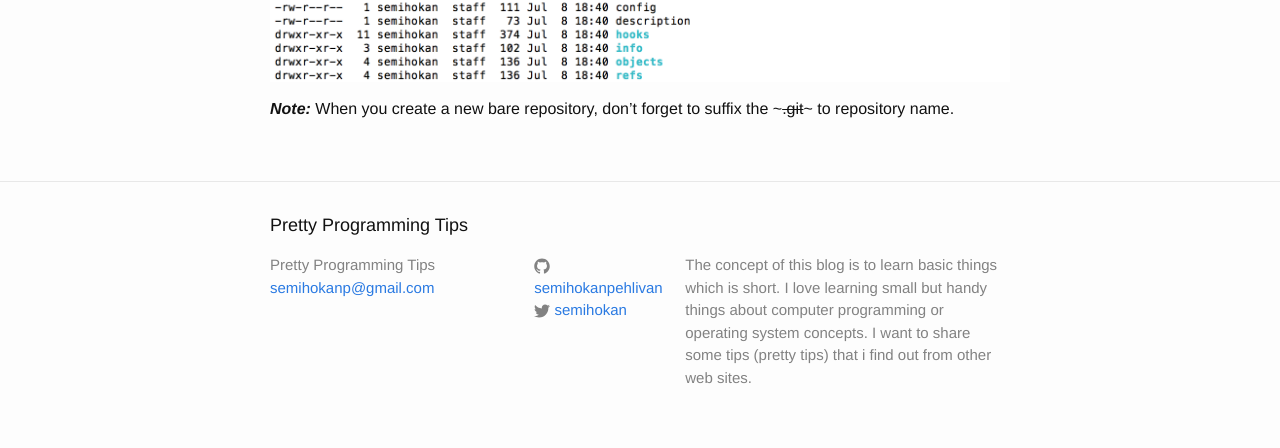
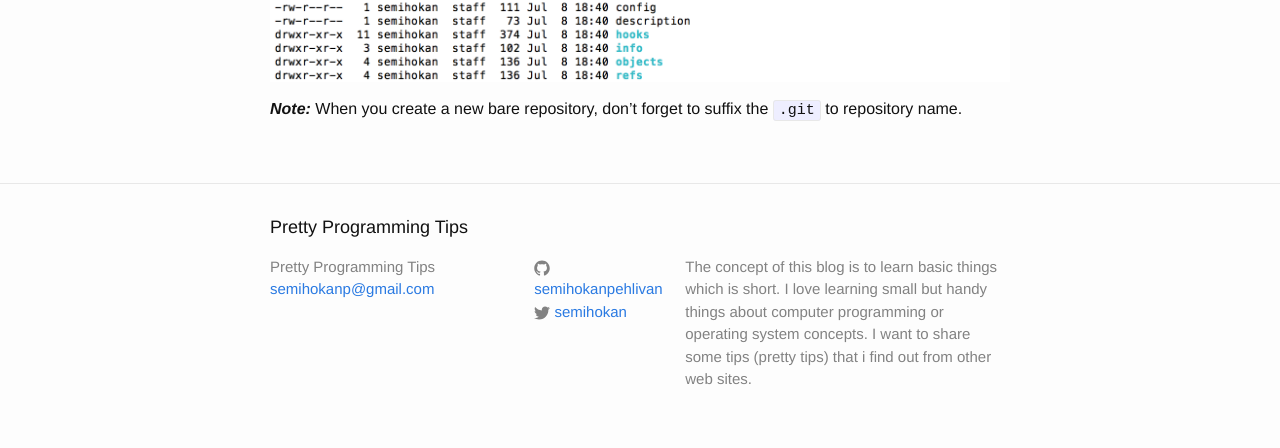
Before and after one commit to semihokanpehlivan/semihokanpehlivan.github.io, a Jekyll site: the page built from _posts/2016-7-8-Amazing Git Tips.md, in a window 1280 px wide. Shown: the part 826-1274 px from the top of the page. Built offline with Jekyll 4.4.1, drawn with Linux system fonts in a browser that asks for light colours.

````diff
--- a/_posts/2016-7-8-Amazing Git Tips.md
+++ b/_posts/2016-7-8-Amazing Git Tips.md
@@ -21,4 +21,4 @@ between ```git init``` and ```git init --bare```?
 
 ![image](/images/bare2.png)
 
-***Note:*** When you create a new bare repository, don't forget to suffix the ~~~.git~~~ to repository name.
+***Note:*** When you create a new bare repository, don't forget to suffix the ```.git``` to repository name.
````
